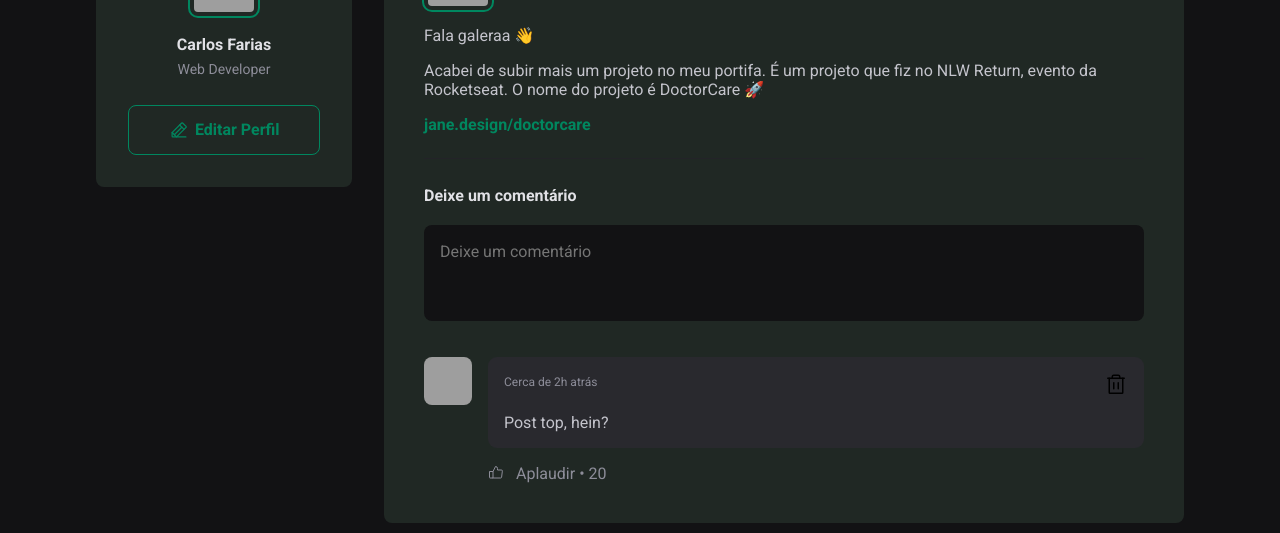
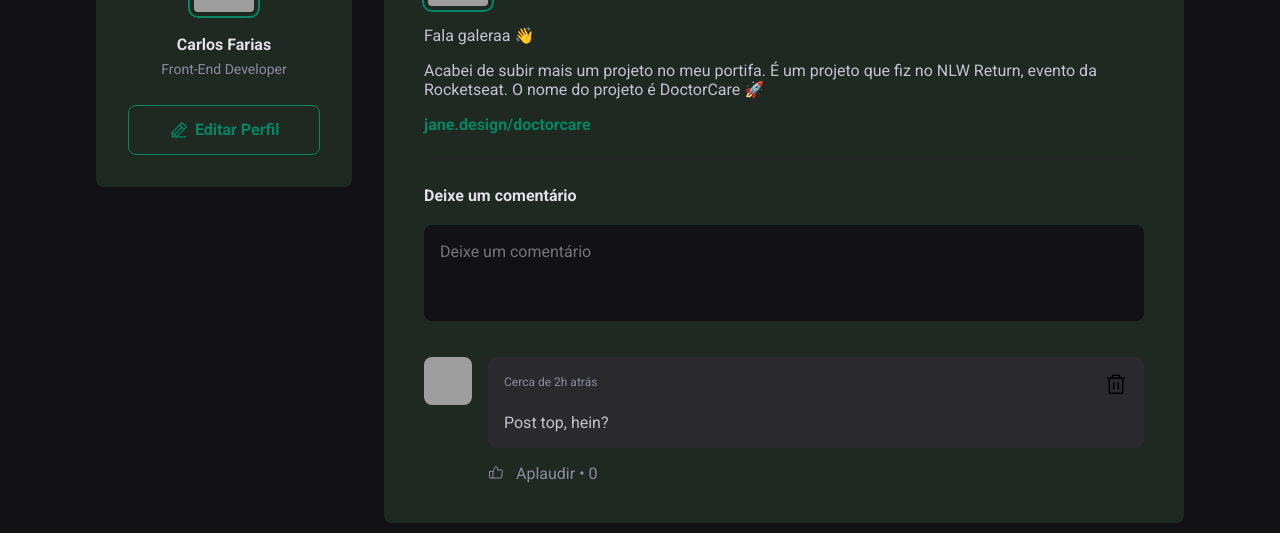
Before and after one commit to CarlosFariass/ignite-social-media, a React (Vite) app: page / in a window 1280 px wide. Shown: the part 202-735 px from the top of the page. Built offline with nearby package versions, Linux system fonts and the light colour scheme; grey boxes are pictures that could not be loaded.

Commit message:
add like

```diff
--- a/src/components/Comment.jsx
+++ b/src/components/Comment.jsx
@@ -1,14 +1,22 @@
 import { ThumbsUp, Trash } from 'phosphor-react'
+import { useState } from 'react';
 import { Avatar } from './Avatar'
 import styles from './Comment.module.css'
 
 
 export function Comment({content, onDeleteComment}) {
+    const [likeCount, setLikeCount] = useState(0);
 
     function handleDeleteComment(){
         onDeleteComment(content);
     }
 
+
+    function handleLikeComment() {
+        setLikeCount((state) => {
+            return state + 1
+        });
+    }
 
     return (
         <div className={styles.comment}>
@@ -29,9 +37,9 @@ export function Comment({content, onDeleteComment}) {
                 </div>
 
                 <footer>
-                    <button>
+                    <button onClick={handleLikeComment}>
                         <ThumbsUp />
-                        Aplaudir <span>20</span>
+                        Aplaudir <span>{likeCount}</span>
                     </button>
                 </footer>
             </div>
--- a/src/components/Post.jsx
+++ b/src/components/Post.jsx
@@ -40,6 +40,9 @@ export function Post ({author, publishedAt, content}) {
         setComments(newListOfCommentWithoutDeletedOne);
     }
 
+    //if textarea has no letter the btn publish will be disabled//
+    const isNewCommentEmpty = newCommentText.length === 0;
+
     return (
         <article className={styles.post}>
             <header className={styles.postHeader}>
@@ -76,10 +79,11 @@ export function Post ({author, publishedAt, content}) {
                         placeholder='Deixe um comentário'
                         onChange={handleNewCommentChange}
                         value={newCommentText}
+                        required
                     />
 
                 <footer>
-                    <button type='submit'>Publicar</button>
+                    <button type='submit' disabled={isNewCommentEmpty}>Publicar</button>
                 </footer>
             </form>
 
--- a/src/components/Post.module.css
+++ b/src/components/Post.module.css
@@ -90,10 +90,16 @@
     transition: background-color 0.1s;
 }
 
-.commentForm button[type=submit]:hover {
+.commentForm button[type=submit]:not(:disabled):hover {
     background: var(--green-300)
 
 }
+
+.commentForm button[type=submit]:disabled {
+    opacity: .7;
+    cursor: not-allowed;
+}
+
 /*css hack para deixar visivel o botão de publicar somente se qualquer elemento dentro do form estiver com focus*/
 .commentForm footer {
     visibility: hidden;
--- a/src/components/Sidebar.jsx
+++ b/src/components/Sidebar.jsx
@@ -10,7 +10,7 @@ export function Sidebar() {
             <div className={styles.profile}>
                 <Avatar src="https://github.com/CarlosFariass.png"/>
                 <strong>Carlos Farias</strong>
-                <span>Web Developer</span>
+                <span>Front-End Developer</span>
             </div>
 
             <footer>
```
